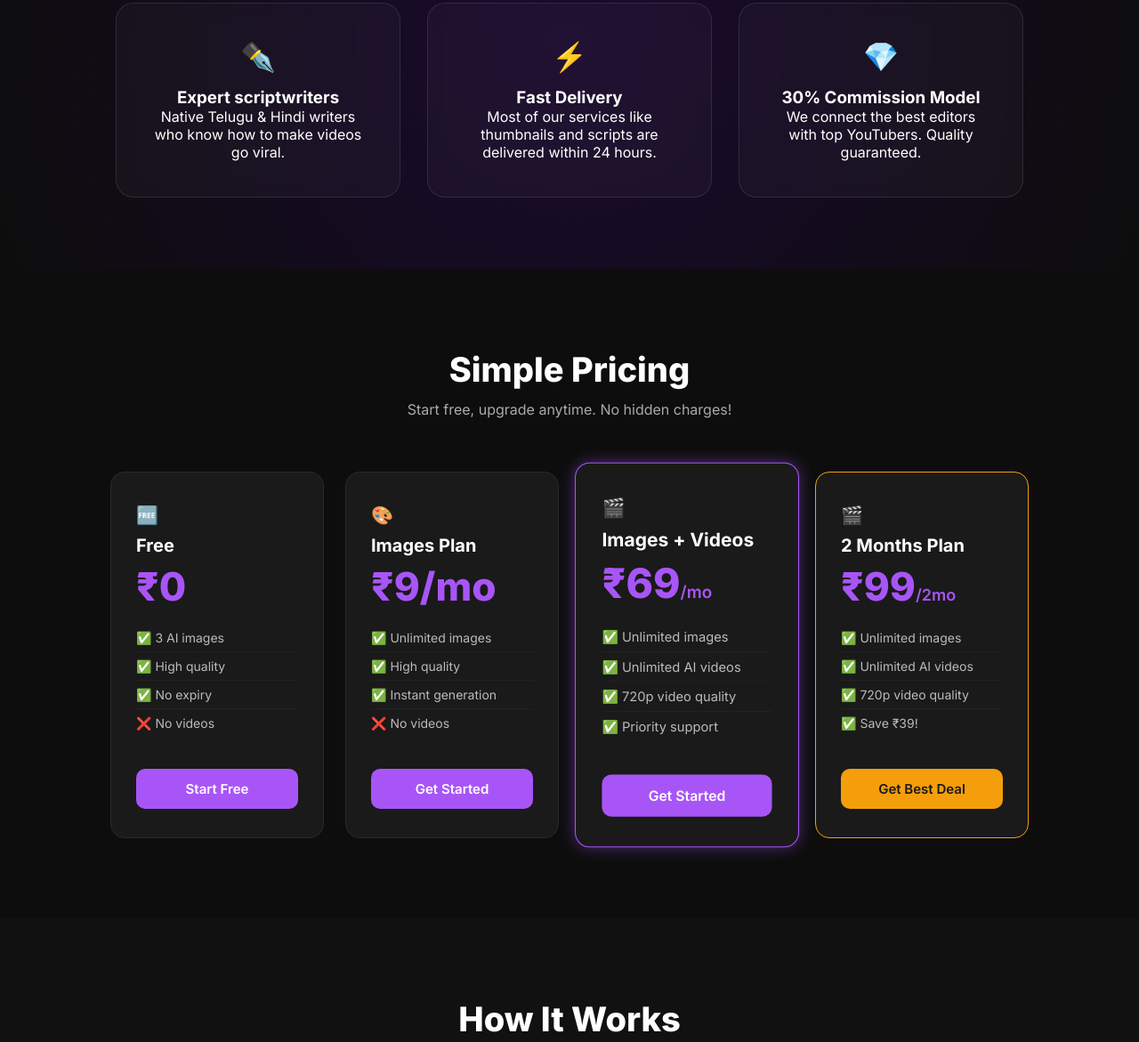
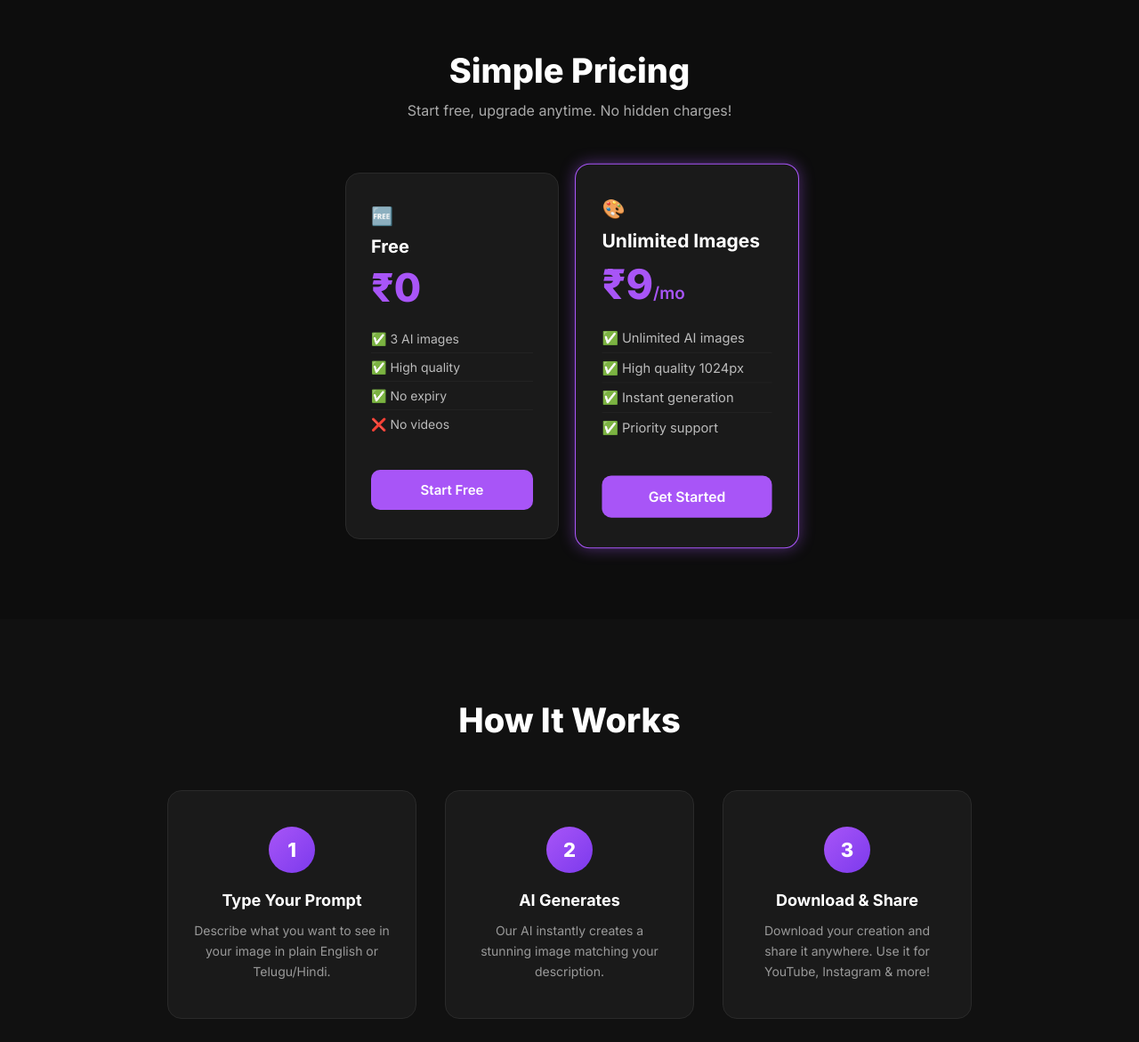
Before and after one commit to prudhvi799/ai-video-platform, a plain HTML site: page index.html in a window 1280 px wide. Shown: the part 1459-2630 px from the top of the page at 89% size. Drawn offline with Linux system fonts and the light colour scheme.

Commit message:
clean: remove video generation references from landing page

```diff
--- a/index.html
+++ b/index.html
@@ -23,9 +23,8 @@
     </nav>
 
     <!-- HERO SECTION -->
-    <section class="hero">
       <h1 class="glow-text">Generate <span class="text-gradient">Stunning AI Images</span> Instantly</h1>
-      <p>Just type what you imagine — we turn it into a beautiful image or video. Free to start!</p>
+      <p>Just type what you imagine — we turn it into a beautiful image. Free to start!</p>
       <button id="startBtn">Start Generating Free</button>
     </section>
 
@@ -49,16 +48,12 @@
           <p>AI generates high quality 1024px images matching exactly what you describe.</p>
         </div>
         <div class="feature-card">
-          <h3>🎬 AI Video Generation</h3>
-          <p>Generate cinematic AI videos from just a text prompt. 720p quality!</p>
-        </div>
-        <div class="feature-card">
           <h3>⚡ Instant Generation</h3>
-          <p>Images in seconds. Videos in 1-3 minutes. No design skills needed.</p>
+          <p>Images in seconds. No design skills needed.</p>
         </div>
         <div class="feature-card">
           <h3>💰 Cheapest in India</h3>
-          <p>3 free images to start. Images ₹9/month. Images + Videos just ₹69/month!</p>
+          <p>3 free images to start. Unlimited images just ₹9/month!</p>
         </div>
       </div>
     </section>
@@ -107,45 +102,17 @@
         </div>
 
         <!-- Images Plan -->
-        <div class="pricing-card">
+        <div class="pricing-card pro glow-box">
           <div class="plan-icon">🎨</div>
-          <h3>Images Plan</h3>
-          <div class="price">₹9/mo</div>
+          <h3>Unlimited Images</h3>
+          <div class="price">₹9<span class="price-period">/mo</span></div>
           <ul class="plan-features">
-            <li>✅ Unlimited images</li>
-            <li>✅ High quality</li>
+            <li>✅ Unlimited AI images</li>
+            <li>✅ High quality 1024px</li>
             <li>✅ Instant generation</li>
-            <li>❌ No videos</li>
-          </ul>
-          <button onclick="window.location.href='signup.html'">Get Started</button>
-        </div>
-
-        <!-- Images + Videos Plan -->
-        <div class="pricing-card pro glow-box">
-          <div class="plan-icon">🎬</div>
-          <h3>Images + Videos</h3>
-          <div class="price">₹69<span class="price-period">/mo</span></div>
-          <ul class="plan-features">
-            <li>✅ Unlimited images</li>
-            <li>✅ Unlimited AI videos</li>
-            <li>✅ 720p video quality</li>
             <li>✅ Priority support</li>
           </ul>
           <button onclick="window.location.href='signup.html'">Get Started</button>
-        </div>
-
-        <!-- 2 Months Plan -->
-        <div class="pricing-card deal">
-          <div class="plan-icon">🎬</div>
-          <h3>2 Months Plan</h3>
-          <div class="price">₹99<span class="price-period">/2mo</span></div>
-          <ul class="plan-features">
-            <li>✅ Unlimited images</li>
-            <li>✅ Unlimited AI videos</li>
-            <li>✅ 720p video quality</li>
-            <li>✅ Save ₹39!</li>
-          </ul>
-          <button class="btn-deal" onclick="window.location.href='signup.html'">Get Best Deal</button>
         </div>
 
       </div>
@@ -158,12 +125,12 @@
         <div class="step-card">
           <div class="step-num">1</div>
           <h3>Type Your Prompt</h3>
-          <p>Describe what you want to see in your image or video in plain English or Telugu/Hindi.</p>
+          <p>Describe what you want to see in your image in plain English or Telugu/Hindi.</p>
         </div>
         <div class="step-card">
           <div class="step-num">2</div>
           <h3>AI Generates</h3>
-          <p>Our AI instantly creates a stunning image or video matching your description.</p>
+          <p>Our AI instantly creates a stunning image matching your description.</p>
         </div>
         <div class="step-card">
           <div class="step-num">3</div>
```
